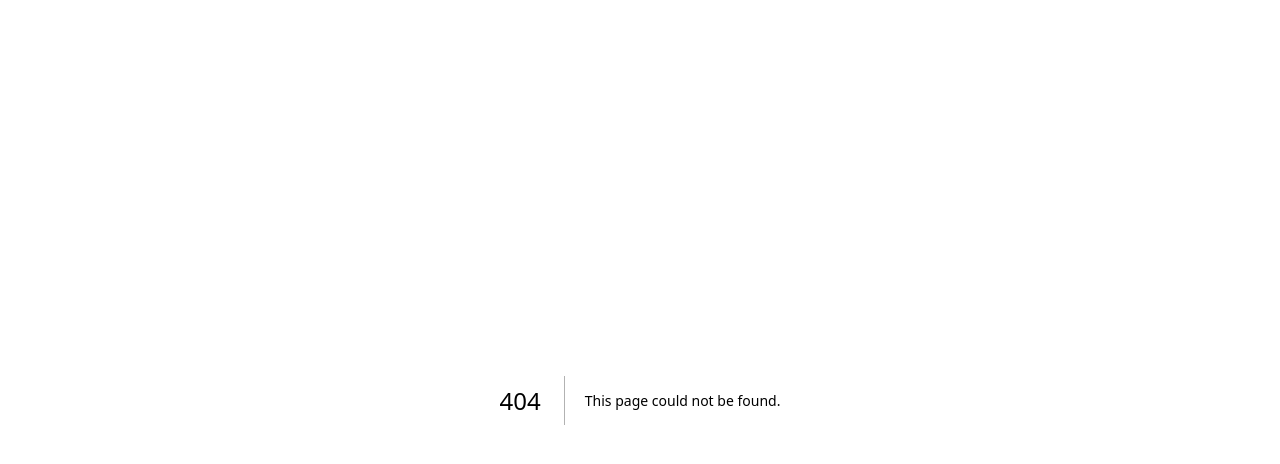
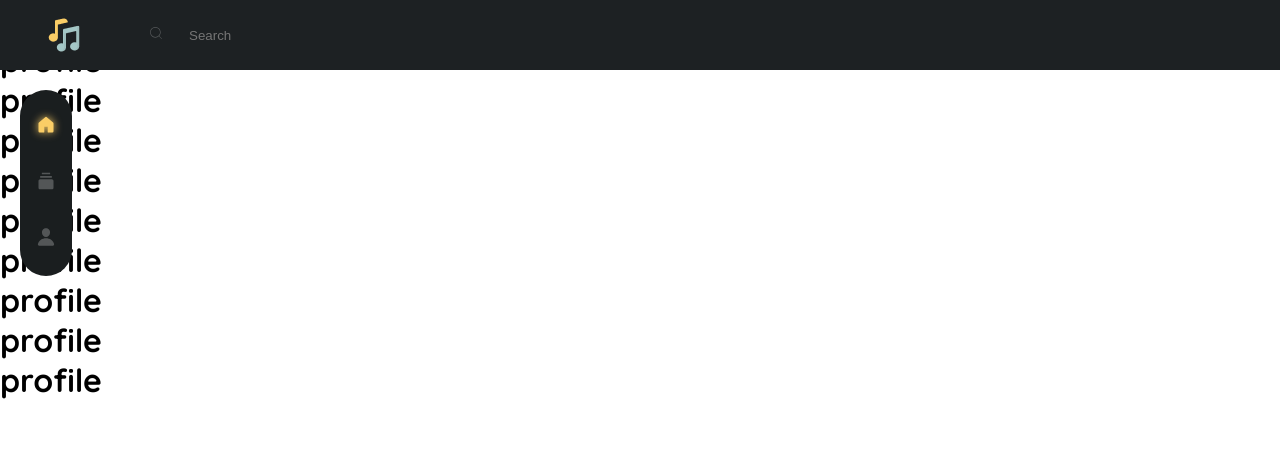
Before and after one commit to jabaaq/Spotify-App, a Next.js app: page /spotify/profile in a window 1280 px wide. Before the commit this address had no page. Shown: the top 464 px of the page. Built offline with nearby package versions, Linux system fonts and the light colour scheme.

Commit message:
it is now possible to go to other pages from AppNav and Side Menu / needs to be modified

```diff
--- a/app/globals.scss
+++ b/app/globals.scss
@@ -9,6 +9,7 @@
   --white: #ffff;
   --black: #191414;
   --light-black: #221c1c;
+  --light: #efeee0;
   --dark: #1d2123;
   --dark-alt: #1a1e1f;
   --light-dark: #262b2e;
--- a/app/spotify/HomePage/HomePage.tsx
+++ b/app/spotify/HomePage/HomePage.tsx
@@ -15,11 +15,6 @@ const HomePage = () => {
   };
 
   const { section } = useSelector((state: RootState) => state.spotifyReducer);
-
-  // useEffect(() => {
-  //   console.log(section);
-  // }, [section]);
-
   return (
     <div className={cn(style.homepage)}>
       <div className={cn(style.homePage_container)}>
--- /dev/null
+++ b/app/spotify/profile/page.tsx
@@ -0,0 +1,18 @@
+import React from "react";
+
+export default function profile() {
+  return (
+    <div>
+      <h1>profile</h1>
+      <h1>profile</h1>
+      <h1>profile</h1>
+      <h1>profile</h1>
+      <h1>profile</h1>
+      <h1>profile</h1>
+      <h1>profile</h1>
+      <h1>profile</h1>
+      <h1>profile</h1>
+      <h1>profile</h1>
+    </div>
+  );
+}
--- a/app/store/slice.ts
+++ b/app/store/slice.ts
@@ -92,7 +92,6 @@ export const fetchArtists = createAsyncThunk("fetch/fetchArtists", async () => {
   const token: string | null = sessionStorage.getItem("spotifyToken");
   const url: string = process.env.NEXT_PUBLIC_SEVERAL_ARTISTS!;
   const res = await request(url, token);
-  console.log(res);
   return res;
 });
 
--- a/component/AppNav/AppNav.tsx
+++ b/component/AppNav/AppNav.tsx
@@ -8,6 +8,7 @@ import { NavItem } from "./AppNav.props";
 import { handlePageChange } from "@/app/store/slice";
 import { useSelector, useDispatch } from "react-redux";
 import { RootState } from "@/app/store/store";
+import Link from "next/link";
 
 export const navItems: NavItem[] = [
   { icon: <GoHomeFill size={20} />, page: "home" },
@@ -25,13 +26,14 @@ const AppNav = () => {
     <nav className={cn(style.AppNav)}>
       <ul>
         {navItems.map((item, i) => (
-          <li
+          <Link
+            href={item.page === "home" ? "/spotify" : `/spotify/${item.page}`}
             key={i}
             className={cn({ [style.activePage]: activePage === item.page })}
             onClick={() => dispatch(handlePageChange(item.page))}
           >
             {item.icon}
-          </li>
+          </Link>
         ))}
       </ul>
     </nav>
--- a/component/Checkbox/HamburgerCheckbox.module.scss
+++ b/component/Checkbox/HamburgerCheckbox.module.scss
@@ -14,7 +14,7 @@
 
 .line {
   fill: none;
-  stroke: white;
+  stroke: var(--light);
   stroke-linecap: round;
   stroke-linejoin: round;
   stroke-width: 3;
--- a/component/Navbar/Navbar.tsx
+++ b/component/Navbar/Navbar.tsx
@@ -5,13 +5,14 @@ import { NavbarProps } from "./Navbar.props";
 import logo from "../../images/logo.png";
 import SideMenu from "../SideMenu/SideMenu";
 import HamburgerCheckbox from "../Checkbox/HamburgerCheckbox";
+import Link from "next/link";
 
 const Navbar = ({ children, ...props }: NavbarProps) => {
   return (
     <nav className={cn(style.navbar)}>
-      <div className={cn(style.logo)}>
+      <Link href={"/spotify"} className={cn(style.logo)}>
         <img src={logo.src} alt="Logo" />
-      </div>
+      </Link>
       <div className={cn(style.search)}>
         <div className="searchLogo">
           <CiSearch />
--- a/component/SideMenu/SideMenu.module.scss
+++ b/component/SideMenu/SideMenu.module.scss
@@ -32,10 +32,11 @@
     height: 100%;
   }
 
-  li {
+  a {
     list-style: none;
     cursor: pointer;
-
+    color: var(--text-color);
+    text-decoration: none;
     display: flex;
     gap: 27px;
   }
--- a/component/SideMenu/SideMenu.tsx
+++ b/component/SideMenu/SideMenu.tsx
@@ -5,17 +5,20 @@ import { navItems } from "../AppNav/AppNav";
 import { useSelector, useDispatch } from "react-redux";
 import { handlePageChange, toggleSideMenu } from "@/app/store/slice";
 import { RootState } from "@/app/store/store";
+import Link from "next/link";
+import { useRouter } from "next/navigation";
 import { useEffect } from "react";
 
 const SideMenu = (): JSX.Element => {
+  const router = useRouter();
   const dispatch = useDispatch();
   const { activePage, openSideMenu } = useSelector(
     (state: RootState) => state.spotifyReducer
   );
 
   useEffect(() => {
-    console.log(openSideMenu);
-  }, [openSideMenu]);
+    console.log(window.location.href);
+  }, [router]);
 
   return (
     <div
@@ -25,7 +28,8 @@ const SideMenu = (): JSX.Element => {
     >
       <ul>
         {navItems.map((item, i) => (
-          <li
+          <Link
+            href={item.page === "home" ? "/spotify" : `/spotify/${item.page}`}
             key={i}
             className={cn({ [style.activePage]: activePage === item.page })}
             onClick={() =>
@@ -37,7 +41,7 @@ const SideMenu = (): JSX.Element => {
           >
             {item.icon}
             {item.page[0].toUpperCase() + item.page.slice(1)}
-          </li>
+          </Link>
         ))}
       </ul>
     </div>
```
Also changed, not shown: app/spotify/playlist/loading.tsx (added, +7 -0 lines), app/spotify/playlist/page.tsx (added, +13 -0 lines), app/spotify/profile/loading.tsx (added, +7 -0 lines).
